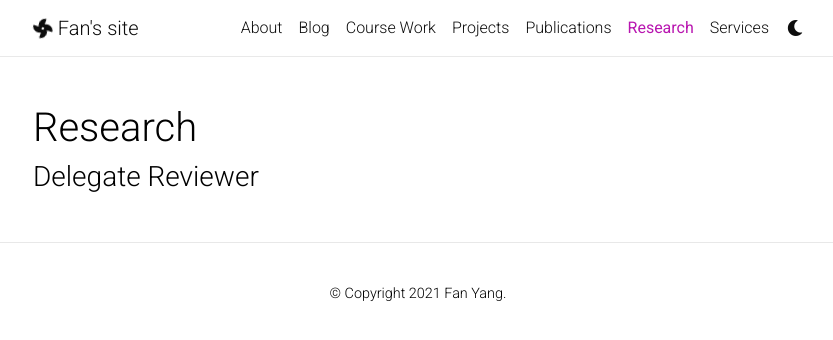
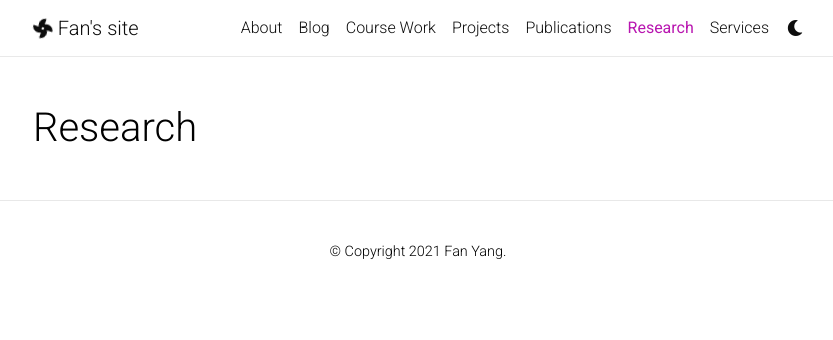
Before and after one commit to fanyang805/fanyang.github.io, a Jekyll site: the page built from _pages/research.md, in a window 1280 px wide. Shown: the top 340 px of the page, without its empty margins (222-1055 px from the left). Built offline with Jekyll 4.4.1, drawn with Linux system fonts in a browser that asks for light colours; nearby versions of some CDN libraries; a style sheet for code colours, icons or effects is not loaded.

Commit message:
page updated

```diff
--- a/_pages/research.md
+++ b/_pages/research.md
@@ -5,5 +5,3 @@ title: Research
 description:
 nav: true
 ---
-
-### Delegate Reviewer
```
